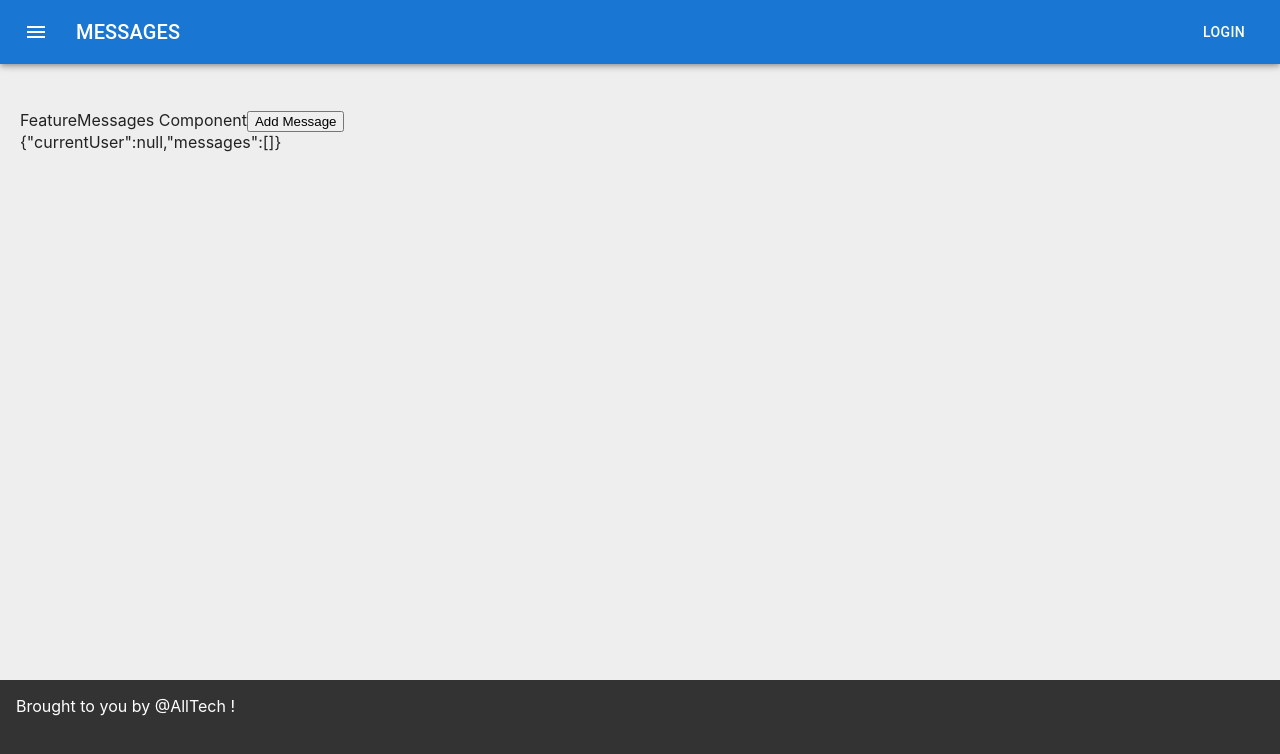
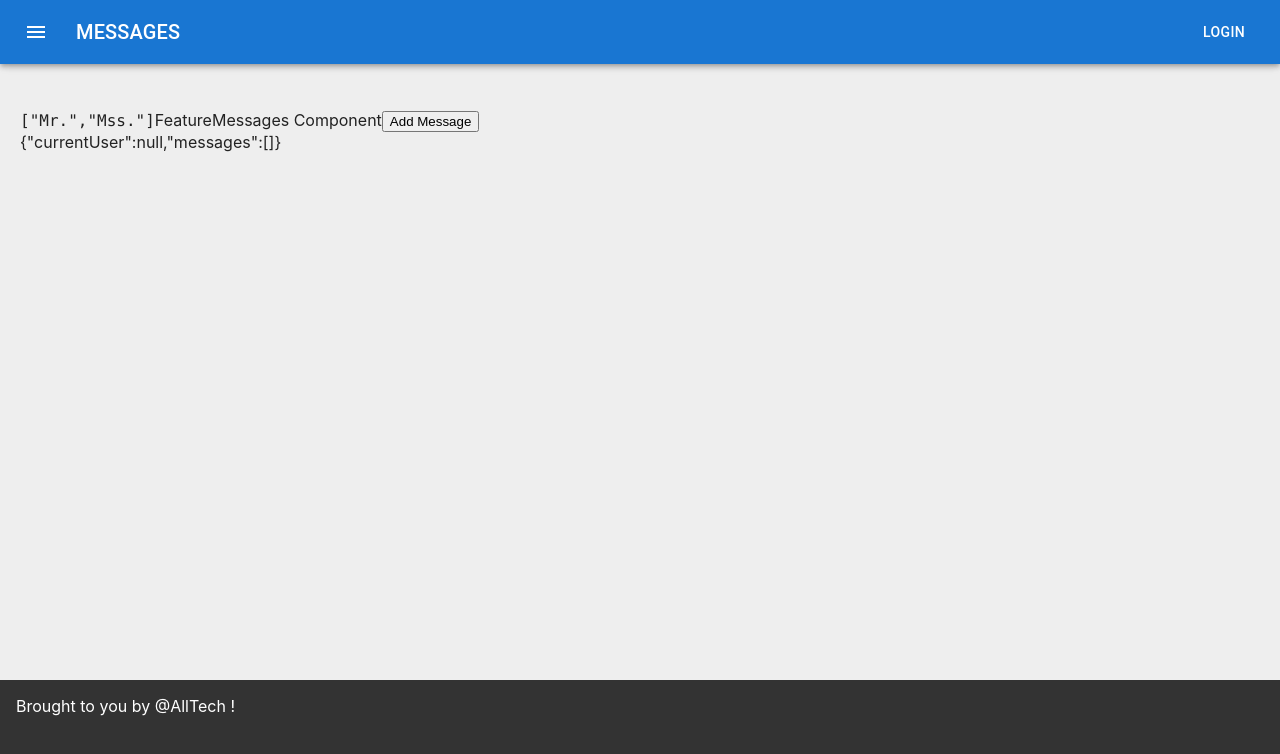
Before and after one commit to freezeburger/220428-rjsc1-alltech, a React (Create React App) app: page / in a window 1280 px wide. Shown: the top 754 px of the page. Built offline with nearby package versions, Linux system fonts and the light colour scheme.

Commit message:
sorage hook in feature

```diff
--- a/src/components/features/FeatureMessages/FeatureMessages.js
+++ b/src/components/features/FeatureMessages/FeatureMessages.js
@@ -2,6 +2,8 @@ import React, { useEffect } from 'react';
 import PropTypes from 'prop-types';
 import './FeatureMessages.css';
 import { useStore } from '../../../core/utils';
+
+import useLocalStorage from '../../../utils/use-local-storage.hook';
 
 
 
@@ -9,9 +11,15 @@ import { useStore } from '../../../core/utils';
 const FeatureMessages = () =>{
 
   const [appState, dispatch, types] = useStore();
+  const [savedData, updateSavedData] = useLocalStorage('TOKEN_FEATURE_MESSAGES', ['Mr.', 'Mss.']);
 
   return (
   <div className="FeatureMessages" data-testid="FeatureMessages">
+
+    <code>
+      { JSON.stringify(savedData) }
+    </code>
+
     FeatureMessages Component
     <button onClick={ ()=> dispatch({
       type: types.MESSAGE_CREATION_SUCCESS,
```
